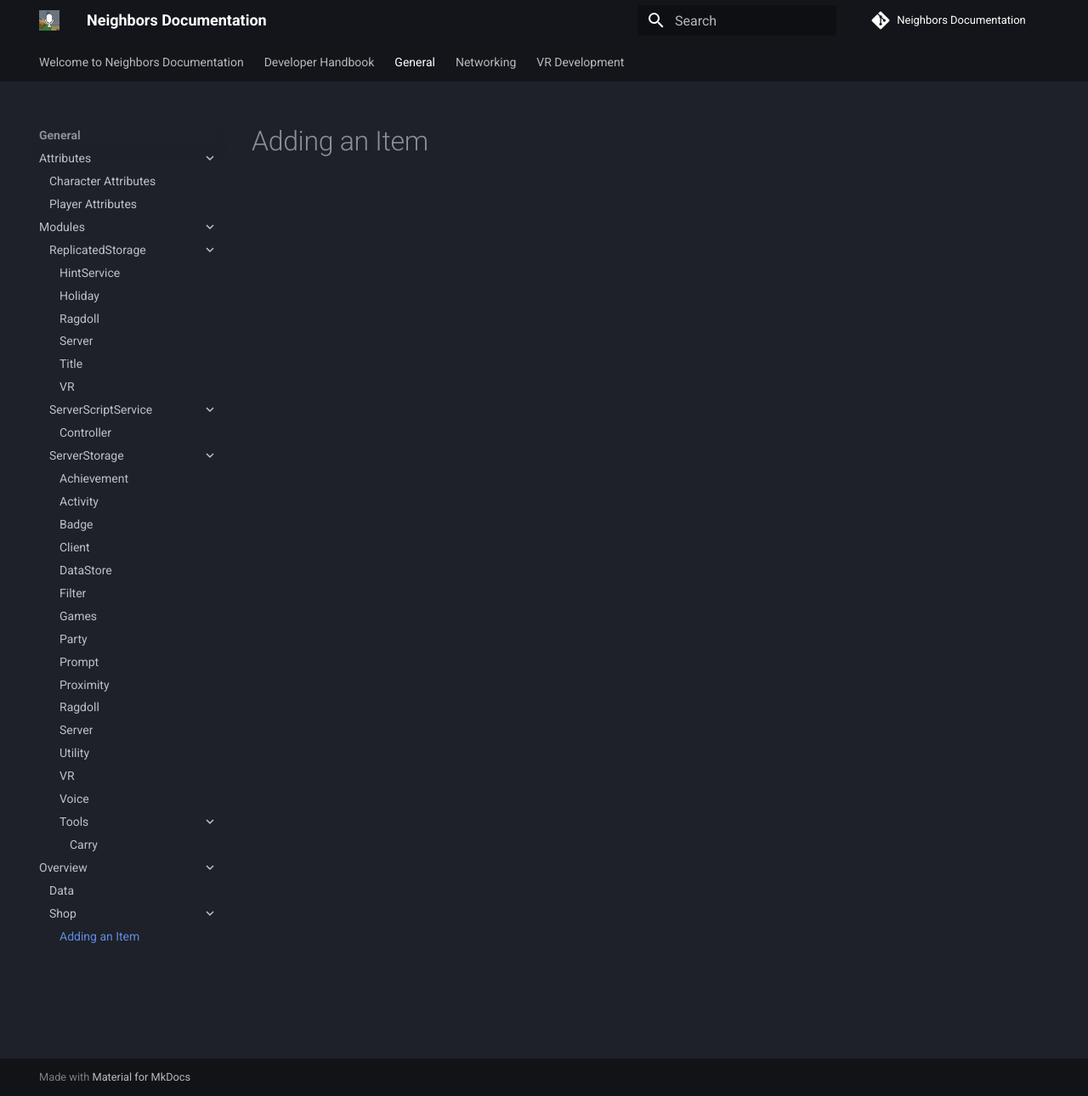
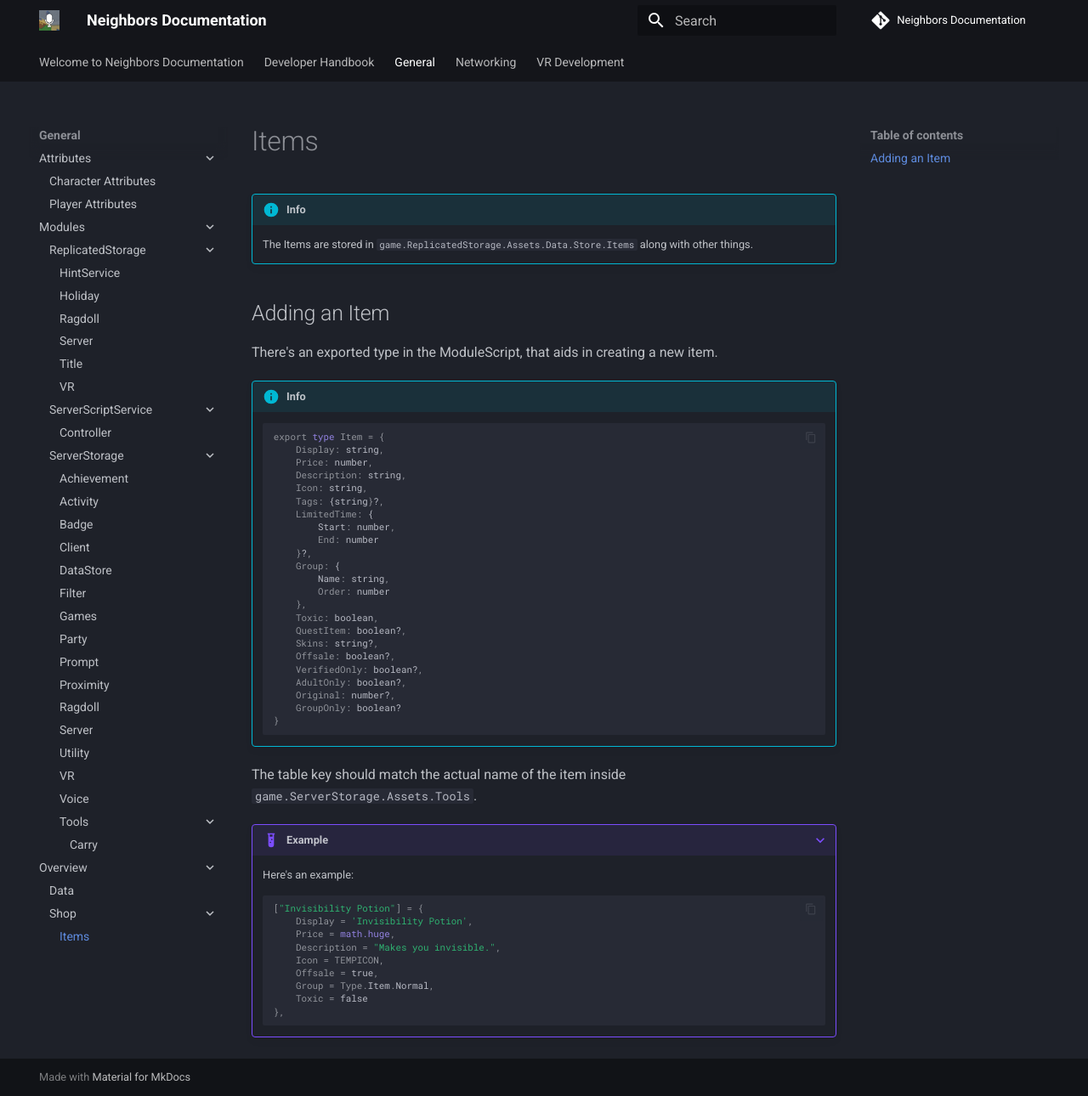
Before and after one commit to TheBoogle/neighbors-documentation, an MkDocs documentation site: the page built from docs/General/Overview/Shop/Items.md, in a window 1280 px wide and 1290 px high. Shown: the whole window at 85% size. Built offline with MkDocs 1.6.1 and Material for MkDocs 9.7.7, drawn with Linux system fonts in a browser that asks for light colours; comment, search, counter and statistics services are not loaded.

Commit message:
Update Items.md

````diff
--- a/docs/General/Overview/Shop/Items.md
+++ b/docs/General/Overview/Shop/Items.md
@@ -1 +1,53 @@
-# Adding an Item
+# Items
+!!! info end
+    The Items are stored in ``game.ReplicatedStorage.Assets.Data.Store.Items`` along with other things.
+
+
+## Adding an Item
+
+There's an exported type in the ModuleScript, that aids in creating a new item.
+
+!!! info end
+    ```lua
+    export type Item = {
+        Display: string,
+        Price: number,
+        Description: string,
+        Icon: string,
+        Tags: {string}?,
+        LimitedTime: {
+            Start: number,
+            End: number
+        }?,
+        Group: {
+            Name: string,
+            Order: number
+        },
+        Toxic: boolean,
+        QuestItem: boolean?,
+        Skins: string?,
+        Offsale: boolean?,
+        VerifiedOnly: boolean?,
+        AdultOnly: boolean?,
+        Original: number?,
+        GroupOnly: boolean?
+    }
+    ```
+
+
+The table key should match the actual name of the item inside ``game.ServerStorage.Assets.Tools``.
+
+???+ example end
+    Here's an example:
+
+    ```lua
+    ["Invisibility Potion"] = {
+		Display = 'Invisibility Potion',
+		Price = math.huge,
+		Description = "Makes you invisible.",
+		Icon = TEMPICON,
+		Offsale = true,
+		Group = Type.Item.Normal,
+		Toxic = false
+	},
+    ```
````
